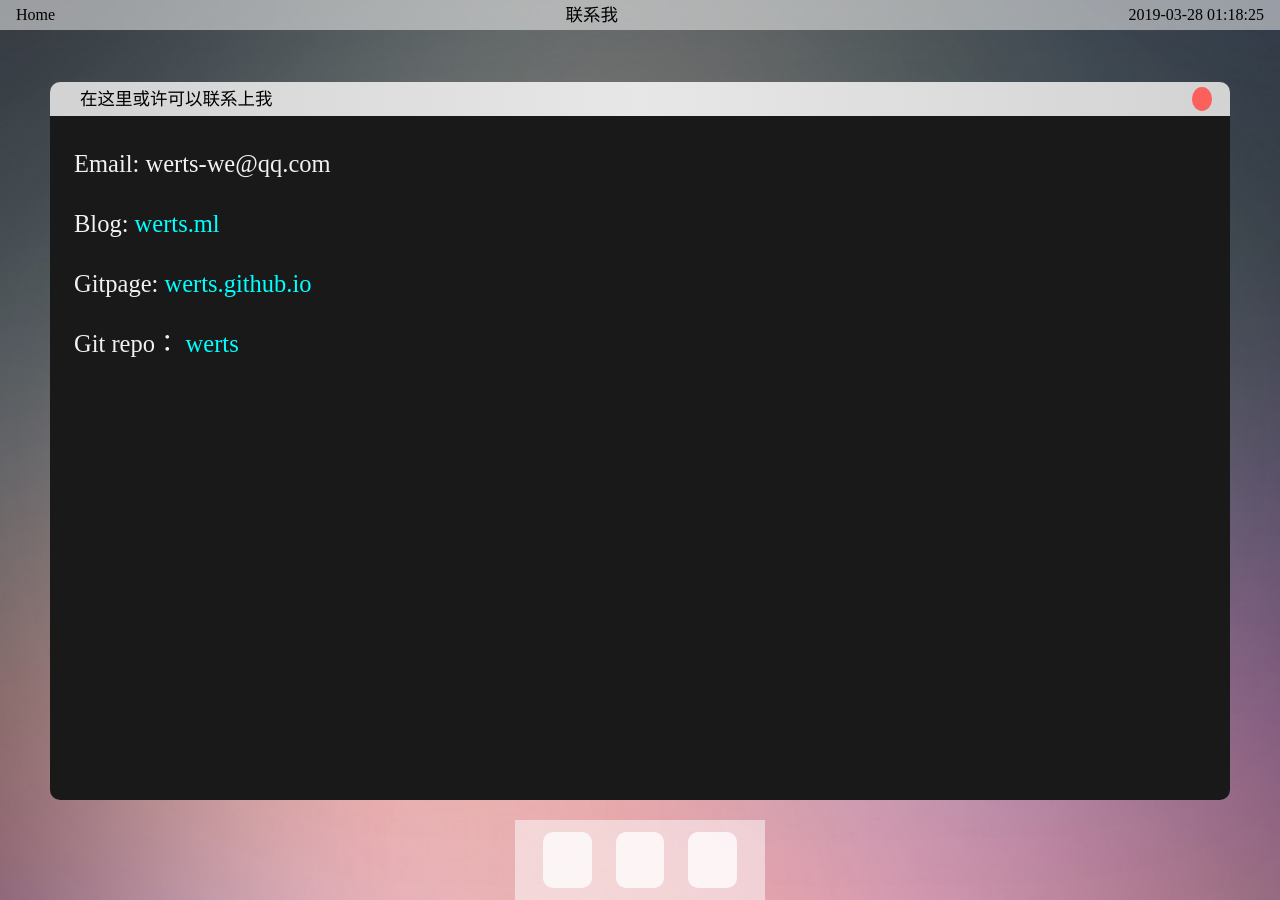
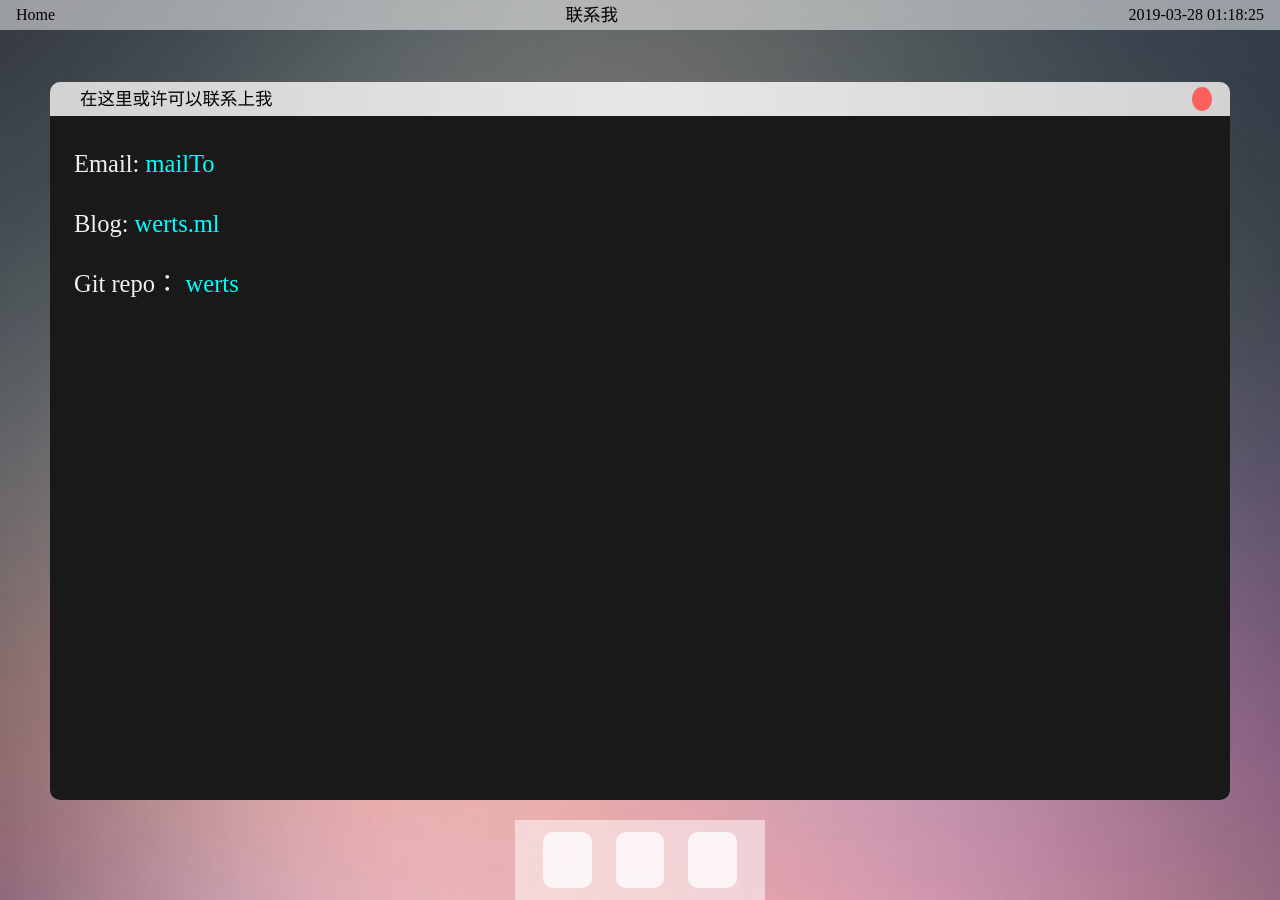
Before and after one commit to werts/werts.github.io, a Jekyll site: the page built from page/contact.md, in a window 1280 px wide. Built offline with Jekyll 4.4.1, drawn with Linux system fonts in a browser that asks for light colours; some web fonts are replaced; comment, search, counter and statistics services are not loaded.

Commit message:
new awesome

```diff
--- a/page/contact.md
+++ b/page/contact.md
@@ -4,7 +4,6 @@ title: 联系我
 permalink: /contact/
 ---
 
-### Email: werts-we@qq.com
+### Email: [mailTo](werts-we@qq.com)
 ### Blog: [werts.ml](//werts.ml)
-### Gitpage: [werts.github.io](//werts.github.io)
 ### Git repo： [werts](https://github.com/werts?tab=repositories)
```
